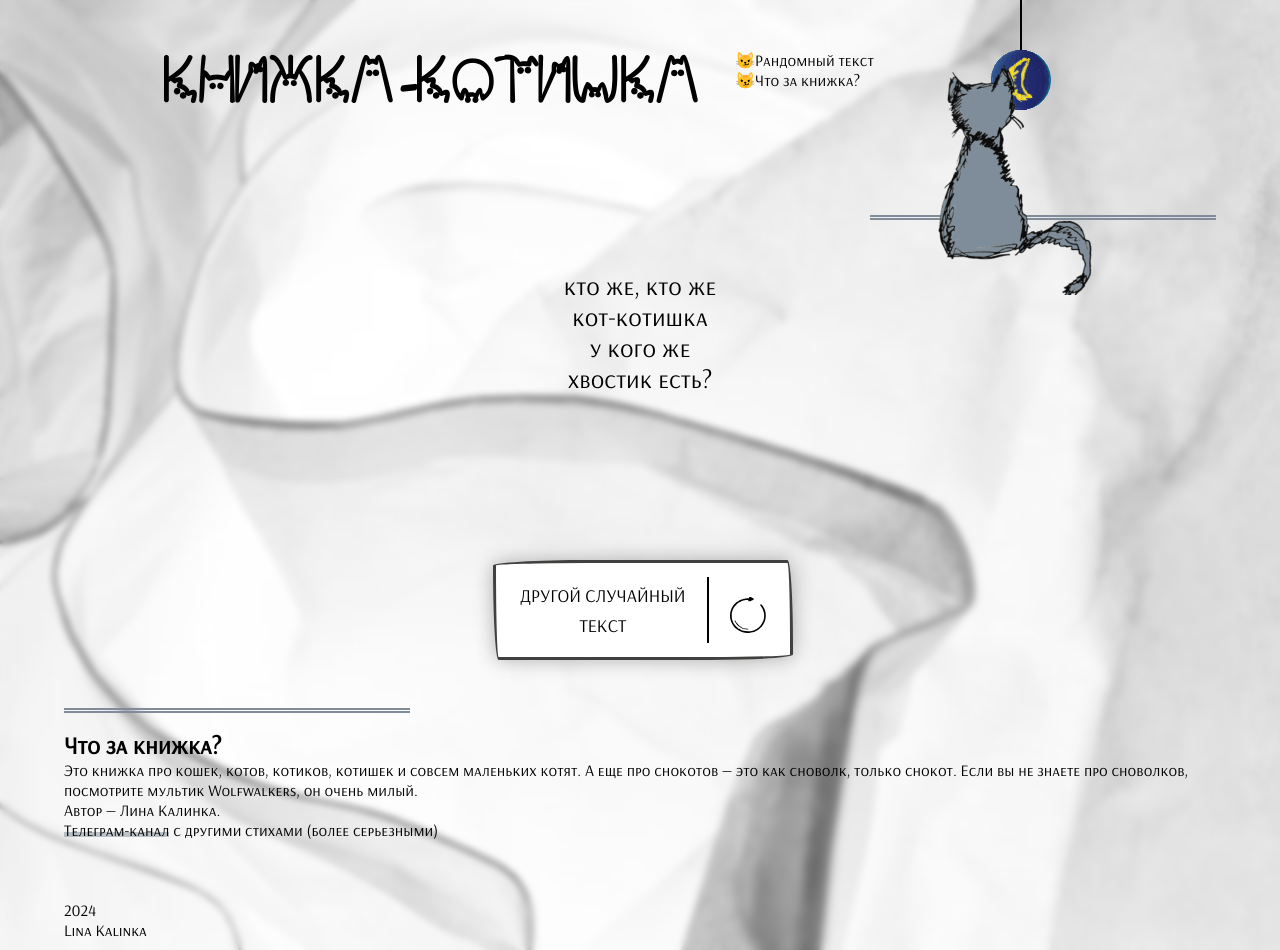
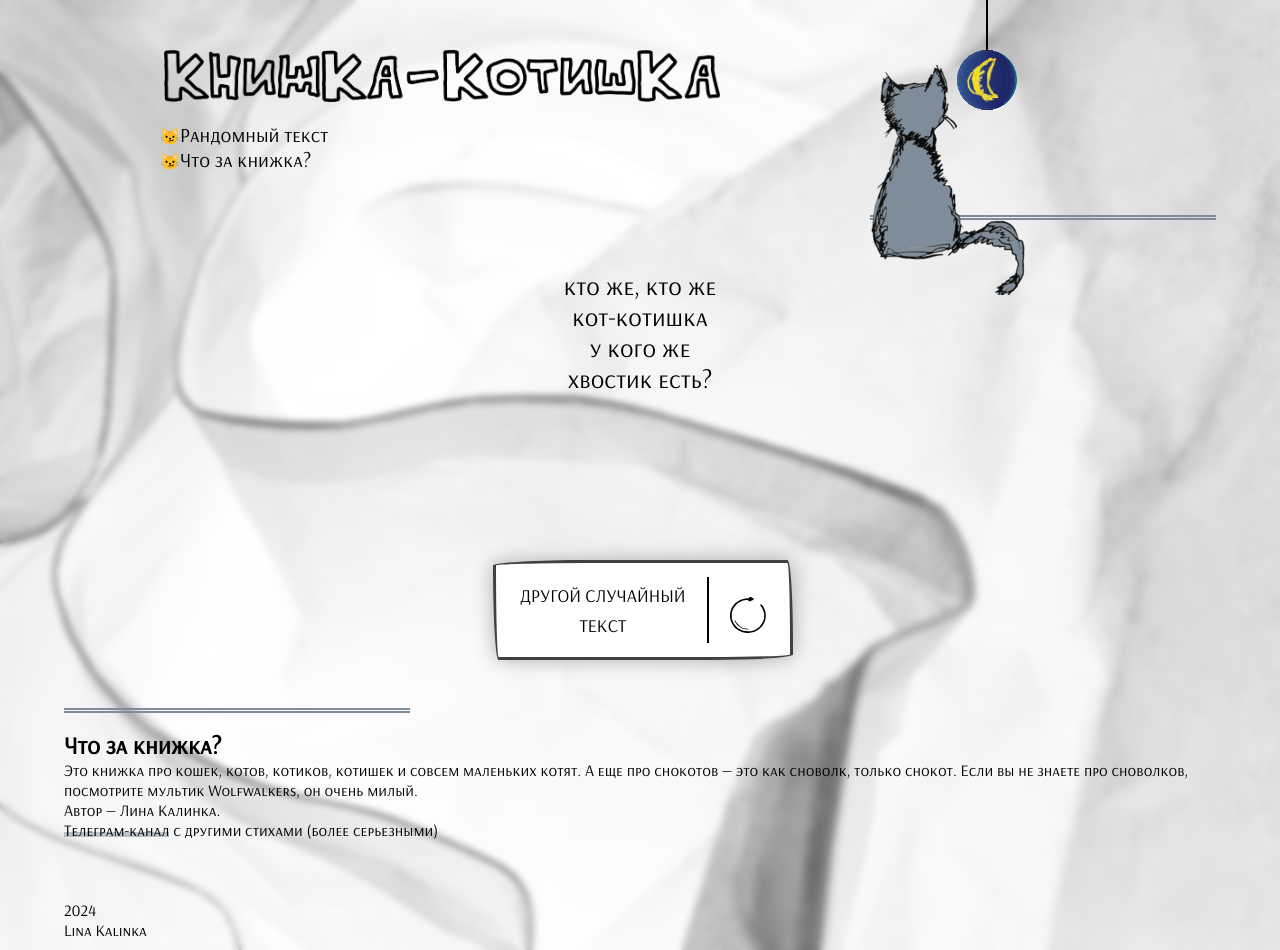
Before and after one commit to lskalinka/kitty-book, a website: page index.html in a window 1280 px wide. Drawn offline with Linux system fonts and the light colour scheme.

Commit message:
поменяла заг на лого

```diff
--- a/index.html
+++ b/index.html
@@ -15,7 +15,8 @@
 
 <body class="page">
   <header class="header section">
-    <h1 class="header__heading">Книжка-котишка</h1>
+    <section class="header__navigation">
+    <img class="header__logo" src="./images/лого.png">
     <nav class="header__menu">
       <ul class="header__list-links">
         <li>
@@ -24,6 +25,7 @@
         <li><a class="header__link" href="#about">Что за книжка?</a></li>
       </ul>
     </nav>
+  </section>
     <div class="header__themetoggler">
       <div class="kitty"></div>
       <div class="toy" id="toy">
--- a/styles/style.css
+++ b/styles/style.css
@@ -78,11 +78,13 @@
 
 .header__list-links {
   list-style: "\1F63C";
+  padding-left: 16px;
 }
 
 .header__link {
   padding-block-start: 2px;
   text-decoration: none;
+  font-size: 20px;
 }
 
 .header__link:hover {
@@ -92,6 +94,10 @@
 .header__heading {
   font-family: "Cat";
   font-size: 65px;
+}
+
+.header__logo {
+  width: 80%;
 }
 
 .randomiser {
@@ -233,7 +239,7 @@
   display: flex;
   flex-direction: row;
   height: 100%;
-  width: 20%;
+  width: 27%;
   position: relative;
   justify-content: space-around;
 }
@@ -259,3 +265,10 @@
   left: 7px;
   transition: background-image 0.2s ease, left 0.3s linear both;
 }
+
+.header__navigation {
+  display: flex;
+  flex-direction: column;
+  gap: 20px;
+  width: 73%;
+}
```
Also changed, not shown: README.md, images/лого.png (added).
